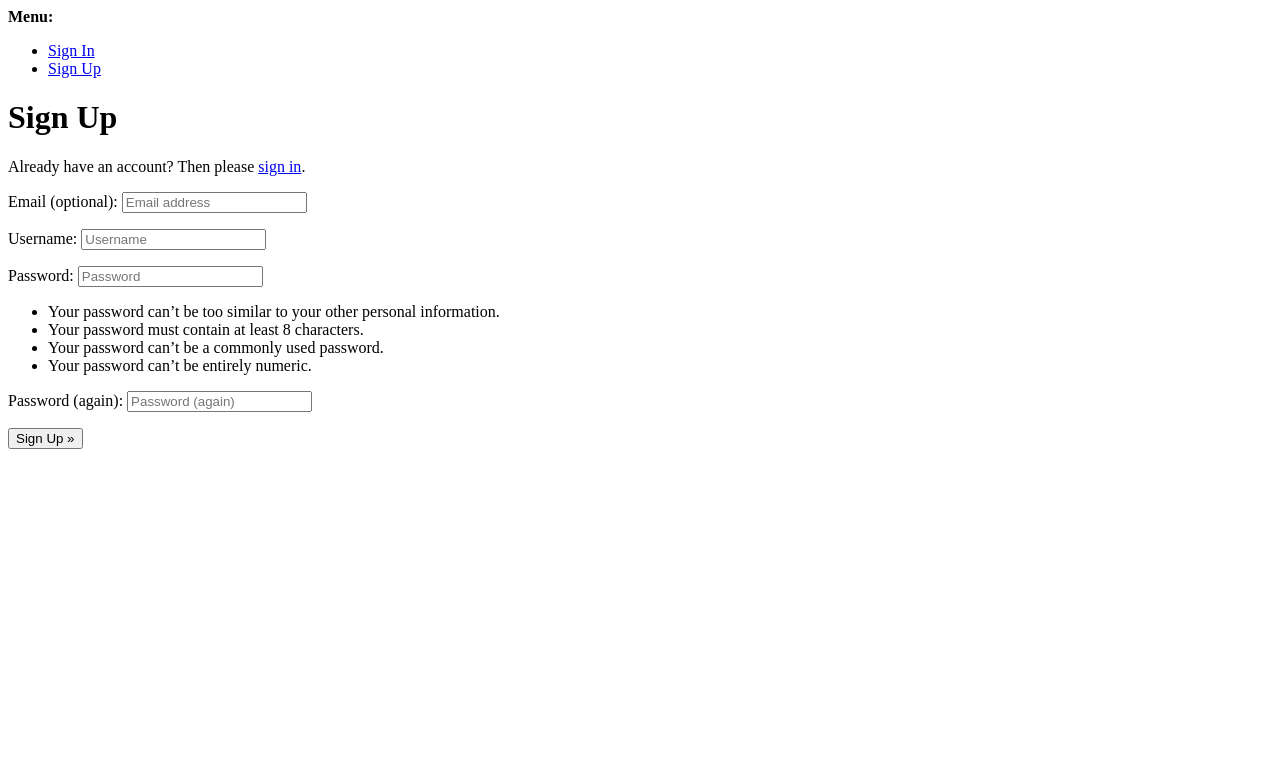
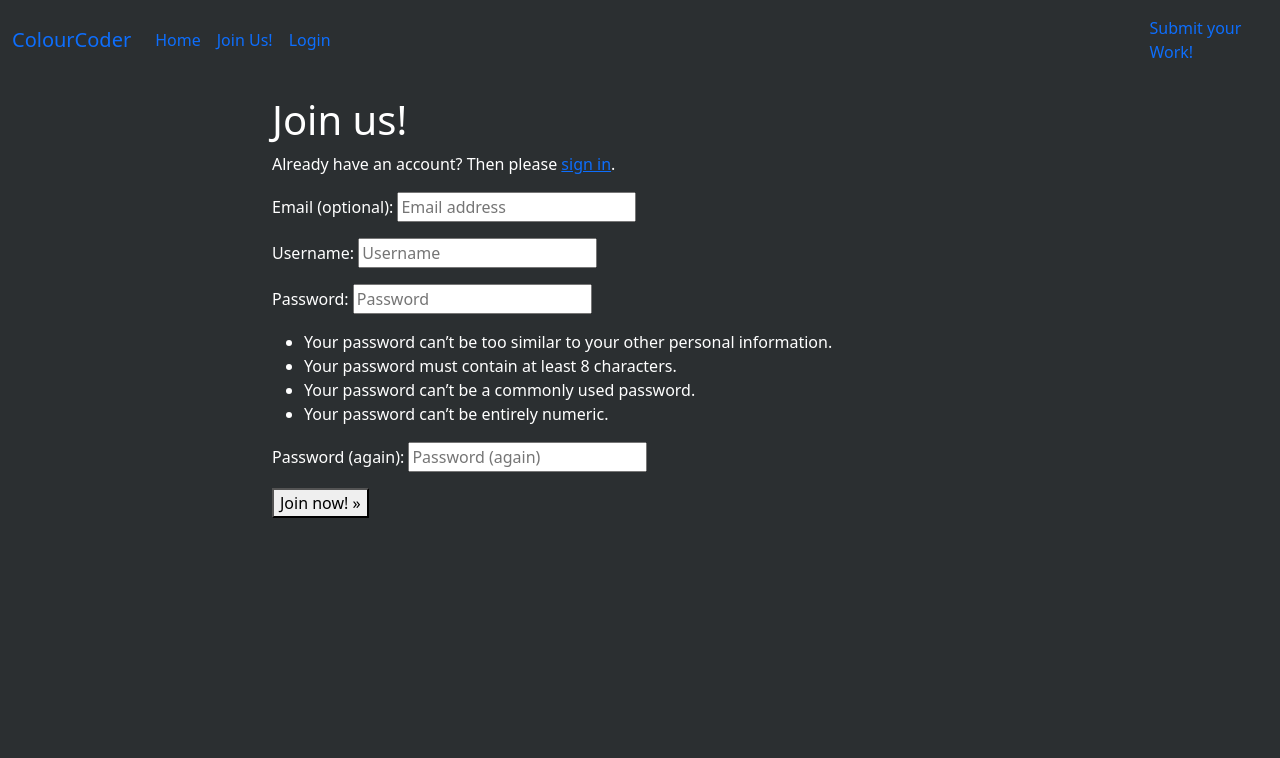
Before and after one commit to shaunadoo97/ColourCoder-PP4, a Django app: page /accounts/signup/ in a window 1280 px wide. Shown: the top 758 px of the page. Run offline with Django 4.2, Linux system fonts and the light colour scheme.

Commit message:
Adding in another white for join us and sign in page to make it easier to read

```diff
--- a/templates/account/login.html
+++ b/templates/account/login.html
@@ -16,7 +16,7 @@
         first.{% endblocktrans %}
       </p>
       <div">
-      <form class="login" method="POST" action="{% url 'account_login' %}">
+      <form style="color: white;" class="login" method="POST" action="{% url 'account_login' %}">
           {% csrf_token %}
           {{ form.as_p }}
           {% if redirect_field_value %}
--- a/templates/account/signup.html
+++ b/templates/account/signup.html
@@ -1,21 +1,27 @@
-{% extends "account/base.html" %}
+{% extends "artbase.html" %}
 
 {% load i18n %}
 
 {% block head_title %}{% trans "Signup" %}{% endblock head_title %}
 
 {% block content %}
-<h1>{% trans "Sign Up" %}</h1>
+<div class="container">
+  <div class="row">
+    <div class="col-md-8 mt-3 offset-md-2">
+      <h1 style="color: white;">{% trans "Join us!" %}</h1>
 
-<p>{% blocktrans %}Already have an account? Then please <a href="{{ login_url }}">sign in</a>.{% endblocktrans %}</p>
+      <p style="color: white;">{% blocktrans %}Already have an account? Then please <a href="{{ login_url }}">sign in</a>.{% endblocktrans %}</p>
 
-<form class="signup" id="signup_form" method="post" action="{% url 'account_signup' %}">
+      <form style="color: white;" class="signup" id="signup_form" method="post" action="{% url 'account_signup' %}">
       {% csrf_token %}
        {{ form.as_p }}
         {% if redirect_field_value %}
         <input type="hidden" name="{{ redirect_field_name }}" value="{{ redirect_field_value }}" />
         {% endif %}
-  <button type="submit">{% trans "Sign Up" %} &raquo;</button>
+      <button type="submit">{% trans "Join now!" %} &raquo;</button>
       </form>
+    </div>
+  </div>
+</div>
 
 {% endblock content %}
```
Lines whose indentation alone changed are shown as unchanged.
